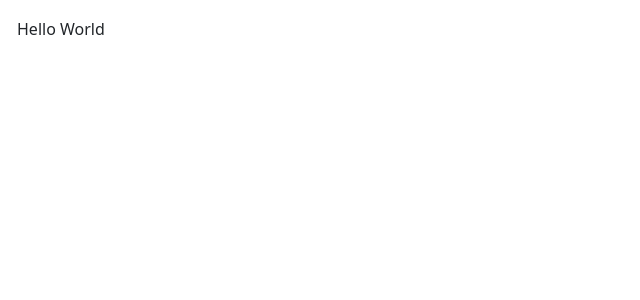
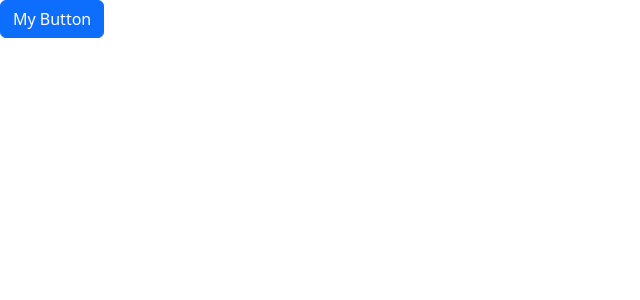
Before and after one commit to mohamed-ansil-mk/React-basics, a React (Vite) app: page / in a window 1280 px wide. Shown: the top 300 px of the page, without its empty margins (0-640 px from the left). Built offline with nearby package versions, Linux system fonts and the light colour scheme.

Commit message:
add the button with different colors according to bootstrap

```diff
--- a/src/App.tsx
+++ b/src/App.tsx
@@ -1,13 +1,12 @@
 import Alert from "./components/Alert";
+import Button from "./components/Button";
 
 function App(){
 
 
   return (
         <div >
-          <Alert>
-            Hello <span>World</span>
-          </Alert>
+          <Button  onClick={() => console.log("clicked")}> My Button </Button>
         </div>);
 
 }
--- /dev/null
+++ b/src/components/Button.tsx
@@ -0,0 +1,16 @@
+import React from 'react'
+
+interface props{
+    children : string;
+    color?: string;
+    onClick:() => void;
+
+}
+
+const Button = ({children , onClick , color="primary"}:props) => {
+  return (
+    <button className={'btn  btn-'+ color }onClick={onClick}>{children}</button>
+  )
+}
+
+export default Button
```
